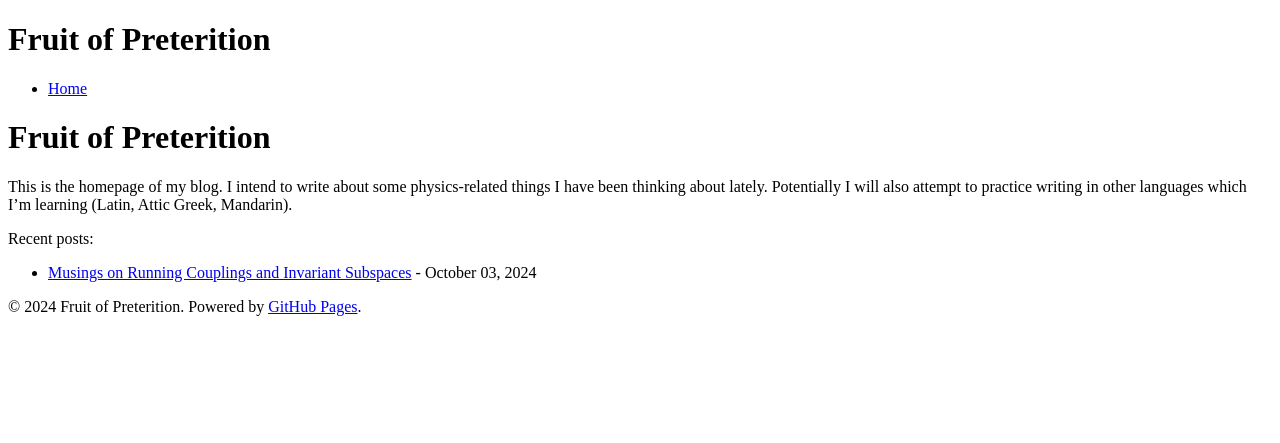
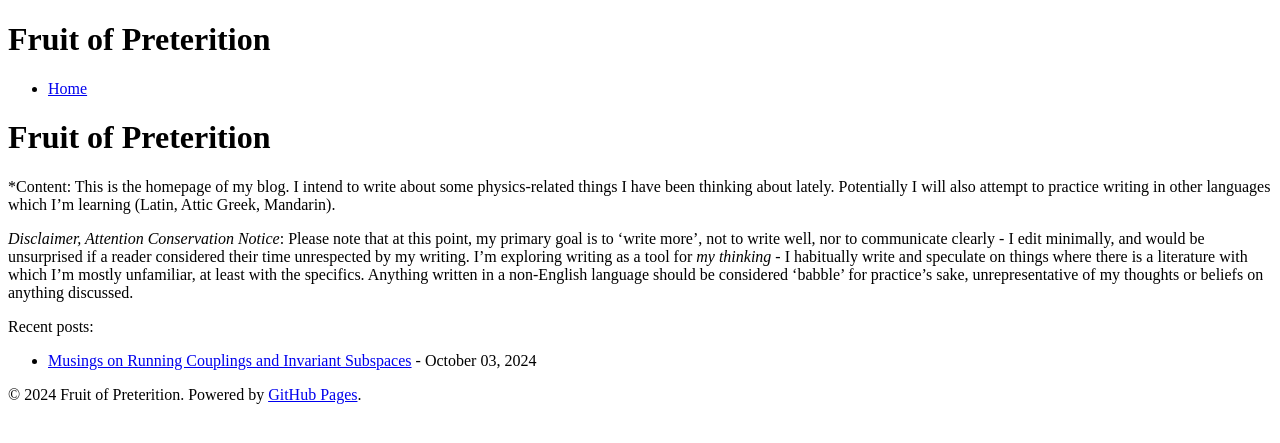
Before and after one commit to CharlesR-W/crw-blog, a Jekyll site: the page built from index.md, in a window 1280 px wide. Shown: the top 443 px of the page. Built offline with Jekyll 4.4.1, drawn with Linux system fonts in a browser that asks for light colours.

Commit message:
Update index.md

```diff
--- a/index.md
+++ b/index.md
@@ -4,7 +4,9 @@ title: "Fruit of Preterition"
 ---
 
 # Fruit of Preterition
-This is the homepage of my blog.  I intend to write about some physics-related things I have been thinking about lately.  Potentially I will also attempt to practice writing in other languages which I'm learning (Latin, Attic Greek, Mandarin).
+*Content: This is the homepage of my blog.  I intend to write about some physics-related things I have been thinking about lately.  Potentially I will also attempt to practice writing in other languages which I'm learning (Latin, Attic Greek, Mandarin).
+
+*Disclaimer, Attention Conservation Notice*: Please note that at this point, my primary goal is to 'write more', not to write well, nor to communicate clearly - I edit minimally, and would be unsurprised if a reader considered their time unrespected by my writing.  I'm exploring writing as a tool for _my thinking_ - I habitually write and speculate on things where there is a literature with which I'm mostly unfamiliar, at least with the specifics.  Anything written in a non-English language should be considered 'babble' for practice's sake, unrepresentative of my thoughts or beliefs on anything discussed.
 
 Recent posts:
 
```
